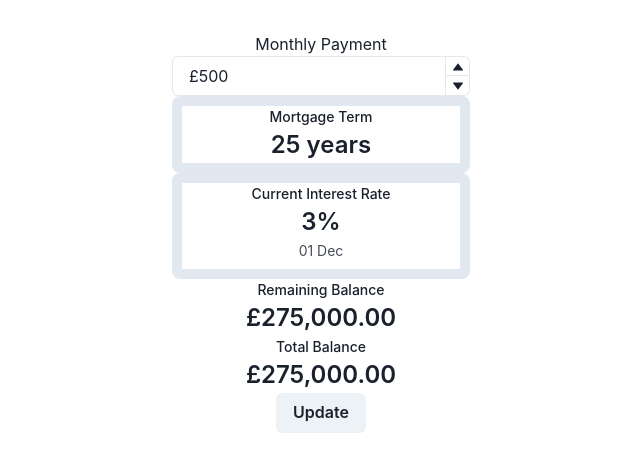
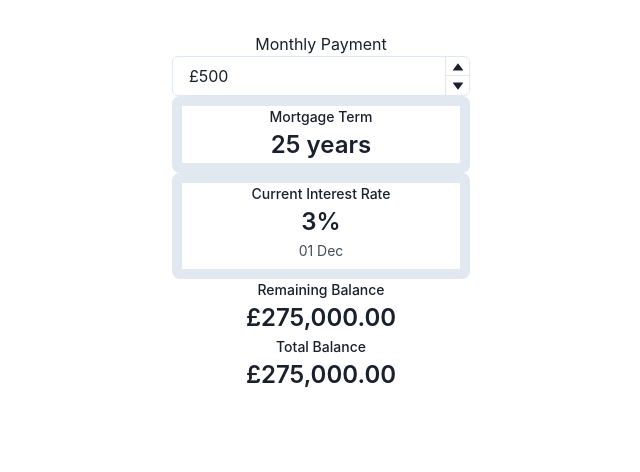
Before and after one commit to RC987/hybrid-mortgages-front-end, a React (Vite) app in the folder hybrid-mortgages/: page / in a window 1280 px wide. Shown: the top 472 px of the page, without its empty margins (319-959 px from the left). Built offline with nearby package versions, Linux system fonts and the light colour scheme.

Commit message:
newMortgage

```diff
--- a/hybrid-mortgages/src/components/NewMortgage.jsx
+++ b/hybrid-mortgages/src/components/NewMortgage.jsx
@@ -66,7 +66,6 @@ export default function Mortgage() {
           <StatNumber>£275,000.00</StatNumber>
         </Stat>
       </Box>
-      <Button>Update</Button>
     </Container>
   );
 }
```
